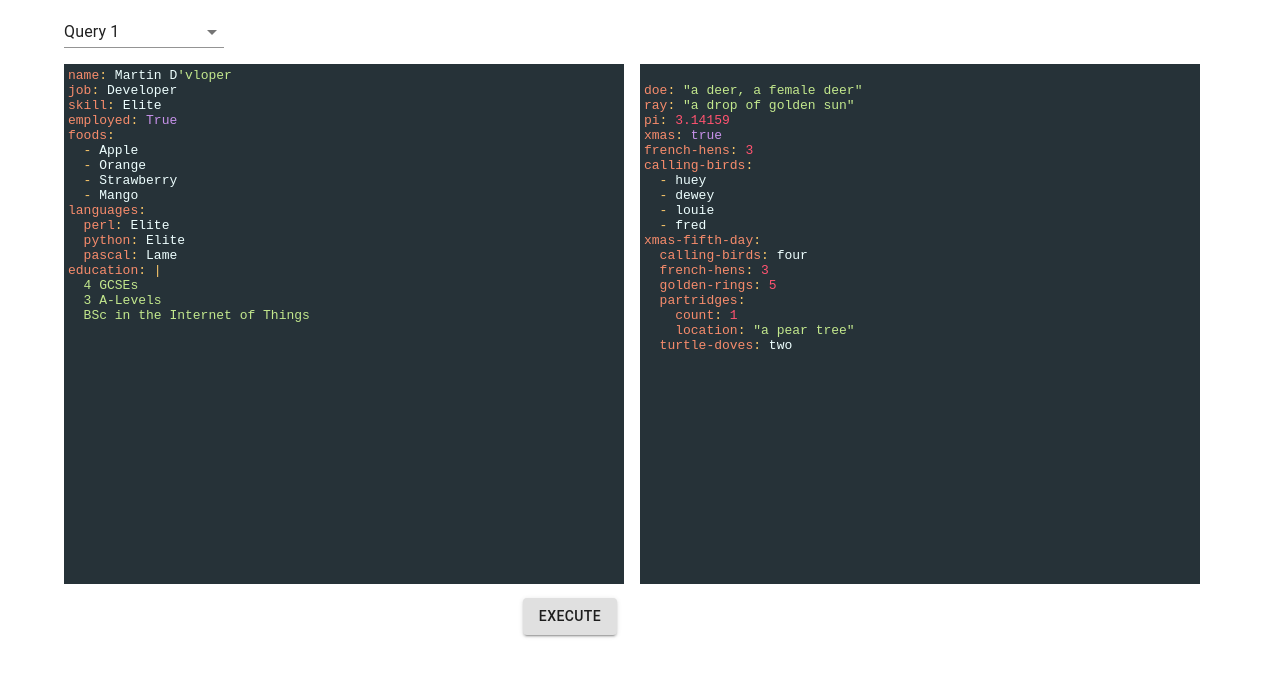
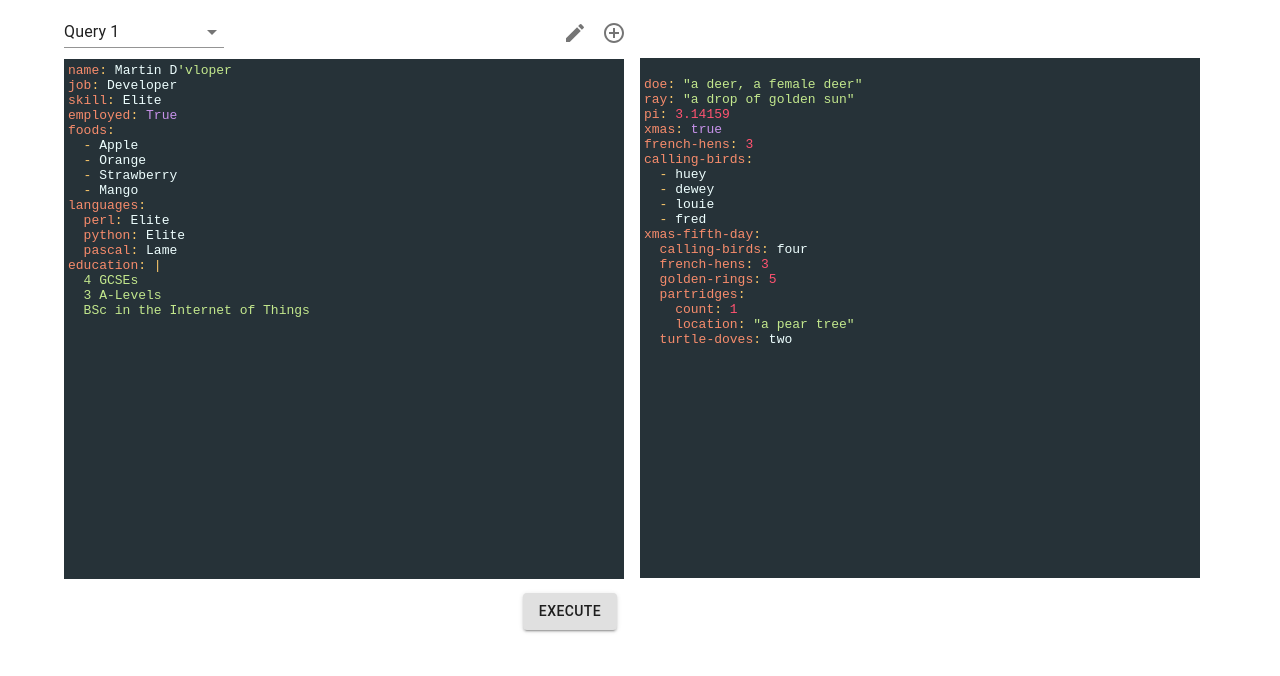
Before and after one commit to mladenkn/react-music, a React (Create React App) app in the folder client/: page /admin in a window 1280 px wide. Shown: the top 676 px of the page. Built offline with nearby package versions, Linux system fonts and the light colour scheme.

Commit message:
updated AdminSection

```diff
--- a/client/src/music-client/view/AdminSection.tsx
+++ b/client/src/music-client/view/AdminSection.tsx
@@ -1,8 +1,11 @@
 import React, { useState } from 'react';
-import { makeStyles, Select, MenuItem, Button } from '@material-ui/core';
+import { makeStyles, Select, MenuItem, Button, IconButton } from '@material-ui/core';
 import { ems } from '../../utils/css';
 import { YamlEditor } from '../../utils/view/YamlEditor';
 import { useAdminSectionLogic } from '../logic/adminSection';
+import AddCircleOutlineIcon from '@material-ui/icons/AddCircleOutline';
+import EditIcon from '@material-ui/icons/Edit';
+
 const useStyles = makeStyles({
   root: {
     display: 'flex',
@@ -10,7 +13,18 @@ const useStyles = makeStyles({
   },
   querySelect: {
     width: ems(10),
-    marginBottom: ems(1)
+  },
+  querEditorActionBar: {
+    display: 'flex',
+    justifyContent: 'space-between',
+    alignItems: 'baseline',
+    marginBottom: ems(0.7),
+  },
+  querEditorActionBarRight: {
+    marginRight: ems(-0.3),
+  },
+  addButton: {
+    marginLeft: ems(0.5)
   },
   queryEditorCol: {
     width: ems(35),
@@ -24,9 +38,9 @@ const useStyles = makeStyles({
     alignSelf: 'flex-end',
   },
   response: {
-    marginTop: ems(3),
+    marginTop: ems(2.65),
     width: ems(35),
-    marginLeft: ems(1)
+    marginLeft: ems(1),
   },
   codeMirrorRoot: {
     height: ems(40)
@@ -42,6 +56,7 @@ export const AdminSection = () => {
   return (
     <div className={styles.root}>
       <div className={styles.queryEditorCol}>
+        <div className={styles.querEditorActionBar}>
           <Select
             value={activeQuery.name}
             onChange={e => setActiveQueryName(e.target.value as string)}
@@ -51,6 +66,15 @@ export const AdminSection = () => {
               <MenuItem key={queryName} value={queryName}>{queryName}</MenuItem>
             ))}
           </Select>
+          <div className={styles.querEditorActionBarRight}>
+            <IconButton size='small'>
+              <EditIcon />
+            </IconButton>
+            <IconButton className={styles.addButton} size='small'>
+              <AddCircleOutlineIcon />
+            </IconButton>
+          </div>
+        </div>
         <YamlEditor
           codeMirrorRootClassName={styles.codeMirrorRoot}
           value={activeQuery.yaml}
```
Lines whose indentation alone changed are shown as unchanged.
